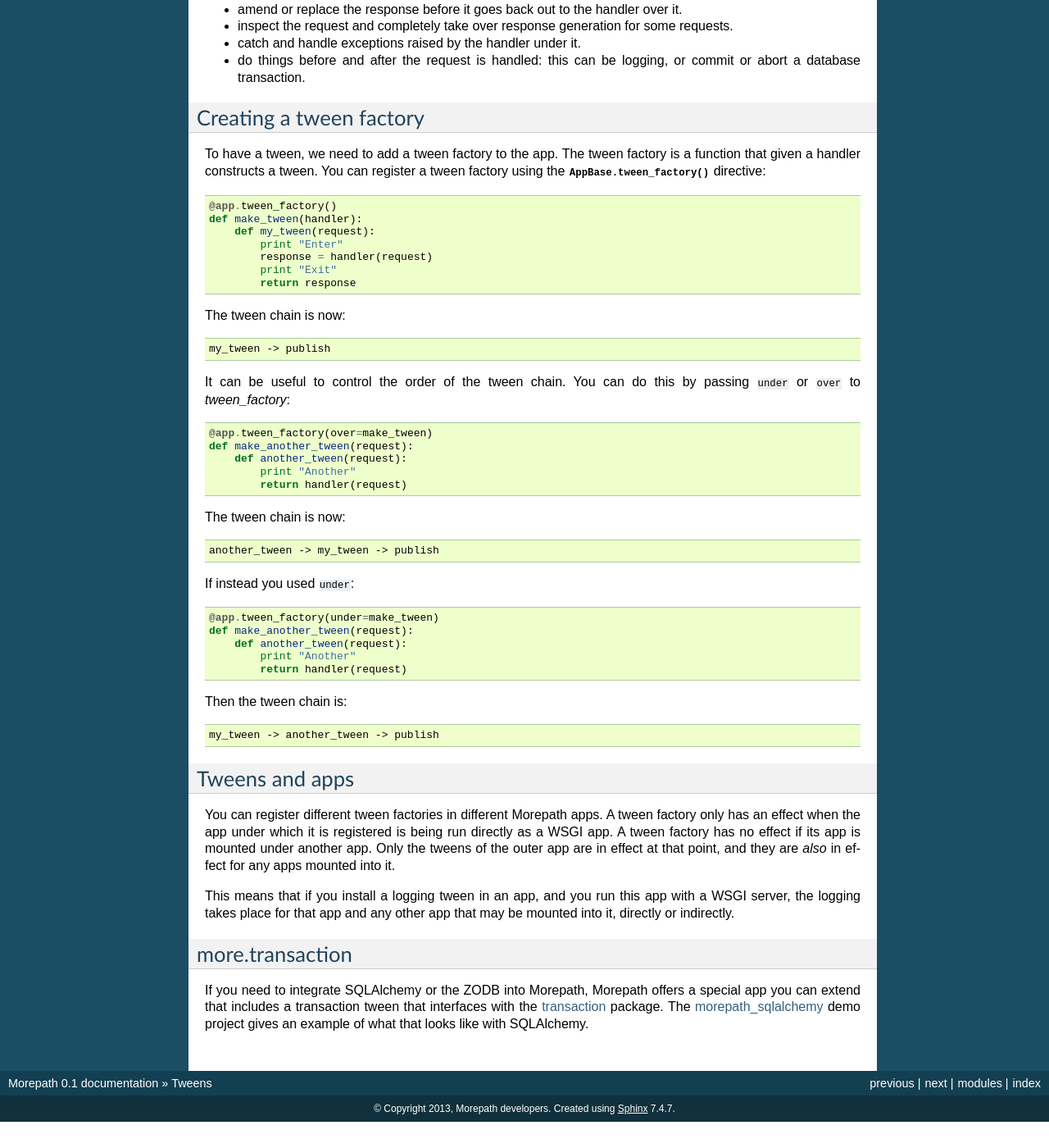
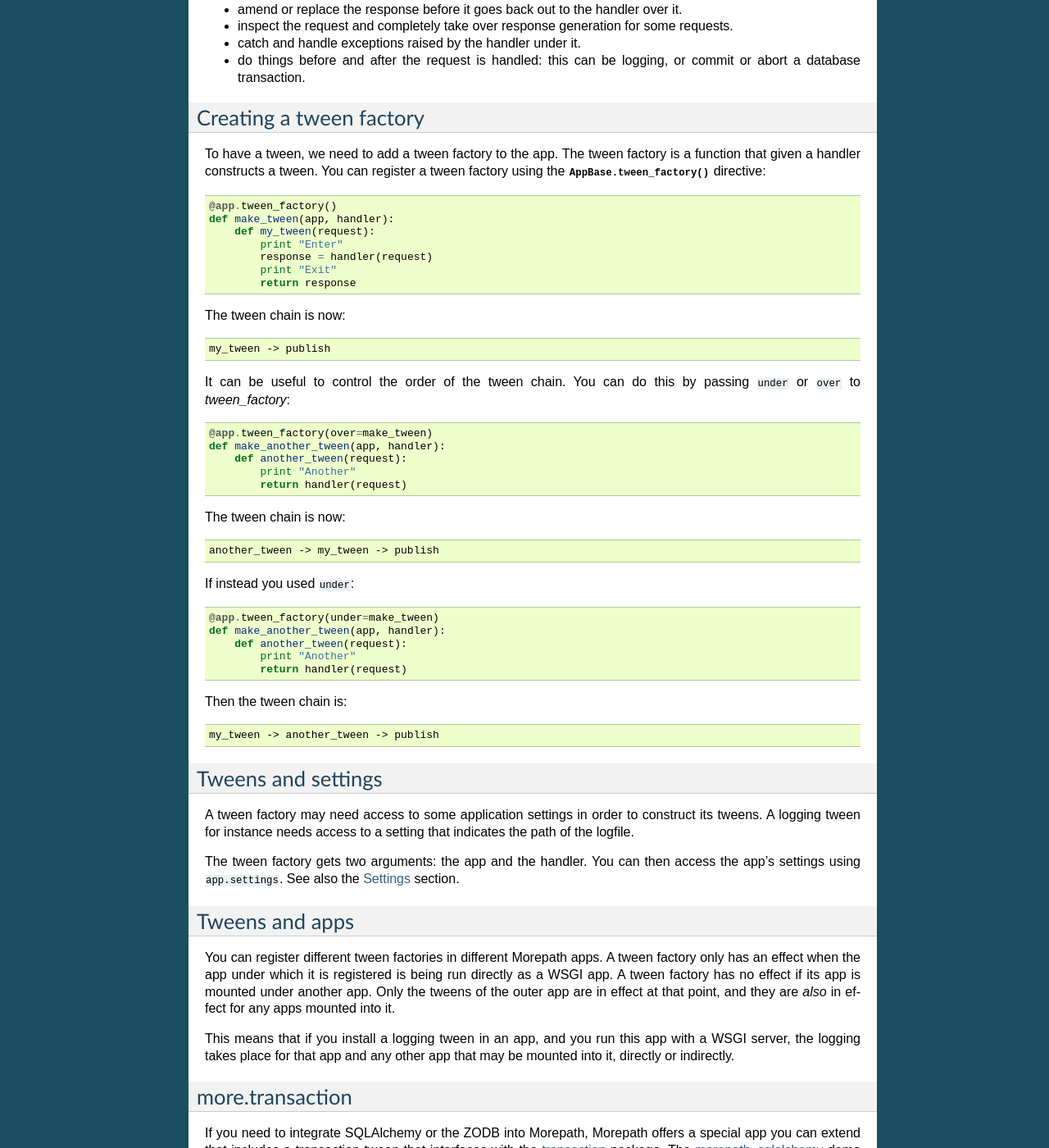
Before and after one commit to morepath/morepath, a Sphinx documentation site: the page built from doc/tweens.rst, in a window 1280 px wide and 1400 px high, scrolled down 956 px. Shown: the whole window at 82% size. Built offline with Sphinx 7.4.7, drawn with Linux system fonts in a browser that asks for light colours; before the commit the page ends 2324 px from its top, so only the background shows below that; some of the changed text lies outside the part shown.

Commit message:
Add a document describing settings.

```diff
--- a/doc/toc.rst
+++ b/doc/toc.rst
@@ -14,6 +14,7 @@ Table of Contents
    paths_and_linking
    views
    rest
+   settings
    organizing_your_project
    app_reuse
    building_large_applications
--- a/doc/tweens.rst
+++ b/doc/tweens.rst
@@ -33,7 +33,7 @@ Under and over
 Given a handler, we can create a factory that creates a tween that
 wraps around it::
 
-  def make_tween(handler):
+  def make_tween(app, handler):
       def my_tween(request):
           print "Enter"
           response = handler(request)
@@ -75,7 +75,7 @@ register a tween factory using the :meth:`AppBase.tween_factory`
 directive::
 
   @app.tween_factory()
-  def make_tween(handler):
+  def make_tween(app, handler):
       def my_tween(request):
           print "Enter"
           response = handler(request)
@@ -92,7 +92,7 @@ It can be useful to control the order of the tween chain. You can do this
 by passing ``under`` or ``over`` to `tween_factory`::
 
   @app.tween_factory(over=make_tween)
-  def make_another_tween(request):
+  def make_another_tween(app, handler):
       def another_tween(request):
           print "Another"
           return handler(request)
@@ -106,7 +106,7 @@ The tween chain is now:
 If instead you used ``under``::
 
   @app.tween_factory(under=make_tween)
-  def make_another_tween(request):
+  def make_another_tween(app, handler):
       def another_tween(request):
           print "Another"
           return handler(request)
@@ -116,6 +116,17 @@ Then the tween chain is:
 .. code-block:: none
 
   my_tween -> another_tween -> publish
+
+Tweens and settings
+-------------------
+
+A tween factory may need access to some application settings in order
+to construct its tweens. A logging tween for instance needs access to
+a setting that indicates the path of the logfile.
+
+The tween factory gets two arguments: the app and the handler. You can
+then access the app's settings using ``app.settings``. See also the
+:doc:`settings` section.
 
 Tweens and apps
 ---------------
```
Also changed, not shown: doc/settings.rst (added, +71 -0 lines).
